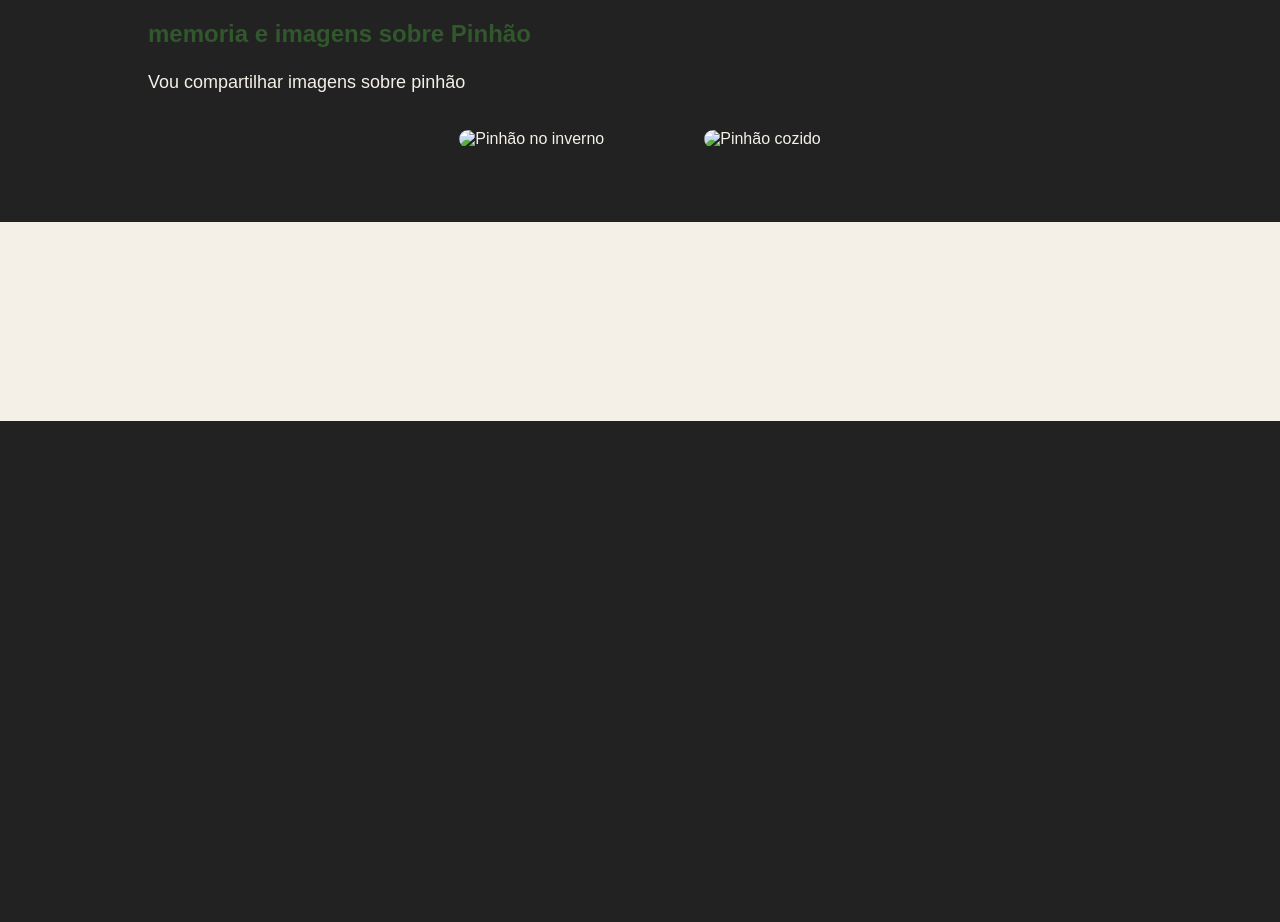
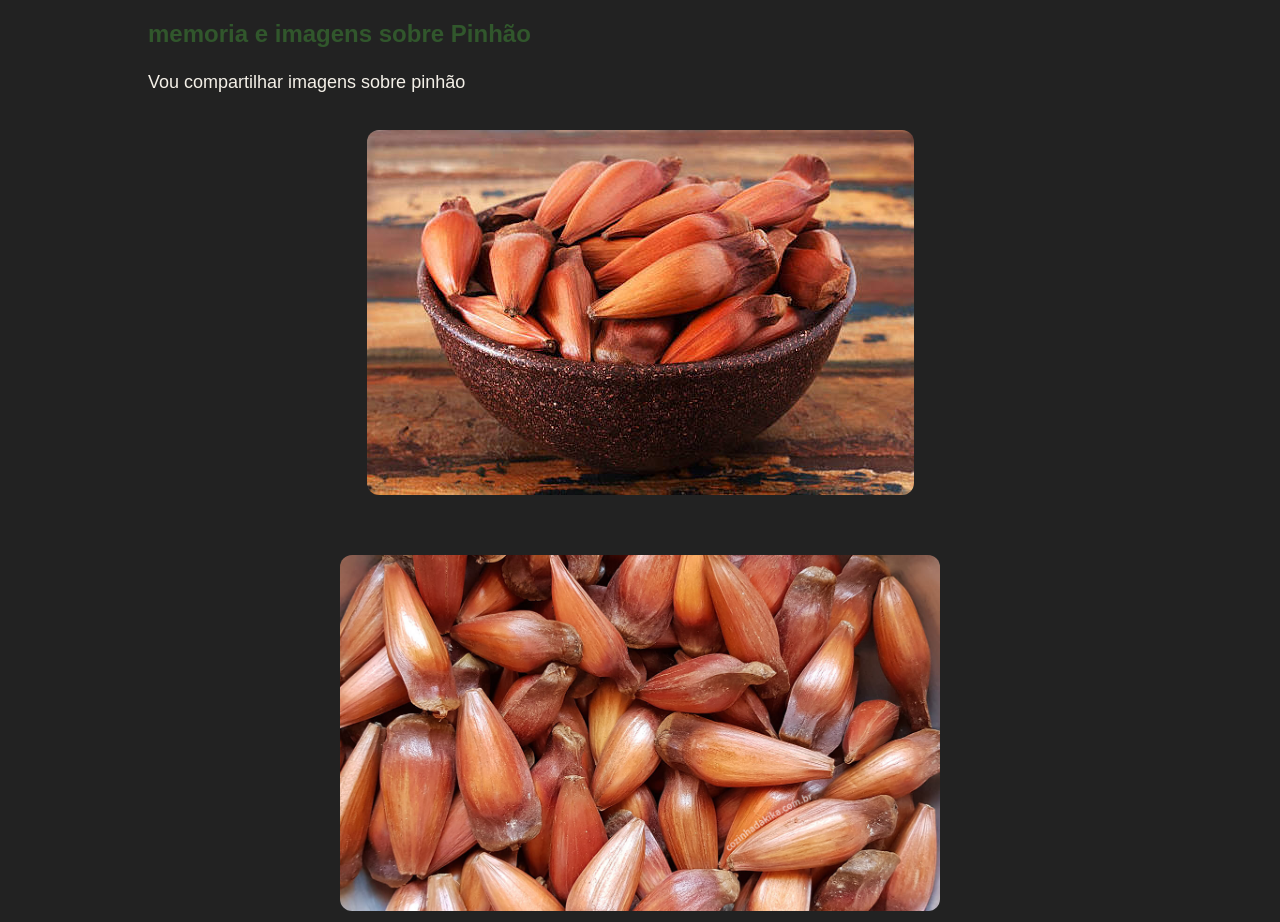
Before and after one commit to enzodircksen-png/tarefa.ed.digital, a plain HTML site: page index.htm in a window 1280 px wide. Shown: the part 3080-4002 px from the top of the page. Before the commit the page ends 3501 px from the top, so only its background shows below. Drawn offline with Linux system fonts and the light colour scheme.

Commit message:
atualizei meu codigo

```diff
--- a/index.htm
+++ b/index.htm
@@ -192,14 +192,14 @@
             <p>Vou compartilhar imagens sobre pinhão</p>
             <div class="galeria">
                 <figure>
-                    <img src="imagem_4jpg/" alt="Pinhão no inverno">
+                    <img src="imagem_4.jpeg" alt="Pinhão no inverno">
                     <figcaption>
                         <a href="https://www.google.com/url?sa=t&source=web&rct=j&url=https%3A%2F%2Fcontent.paodeacucar.com%2Fprazer-de-comer-e-beber%2Fcomo-cozinhar-pinhao&ved=0CBcQjRxqFwoTCJjsi8bZ65cDFQAAAAAdAAAAABA3&opi=89978449"
                             target="_blank" rel="noopener noreferrer"></a>
                     </figcaption>
                 </figure>
                 <figure>
-                    <img src="imagem_4jpg/" alt="Pinhão cozido">
+                    <img src="imagem_5.jpg" alt="Pinhão cozido">
                     <figcaption>
                         <a href=https://github.com/enzodircksen-png/tarefa.ed.digital/blob/main/imagem_5.jpg?rawtrue
                             target="_blank" rel="noopener noreferrer"></a>
```
